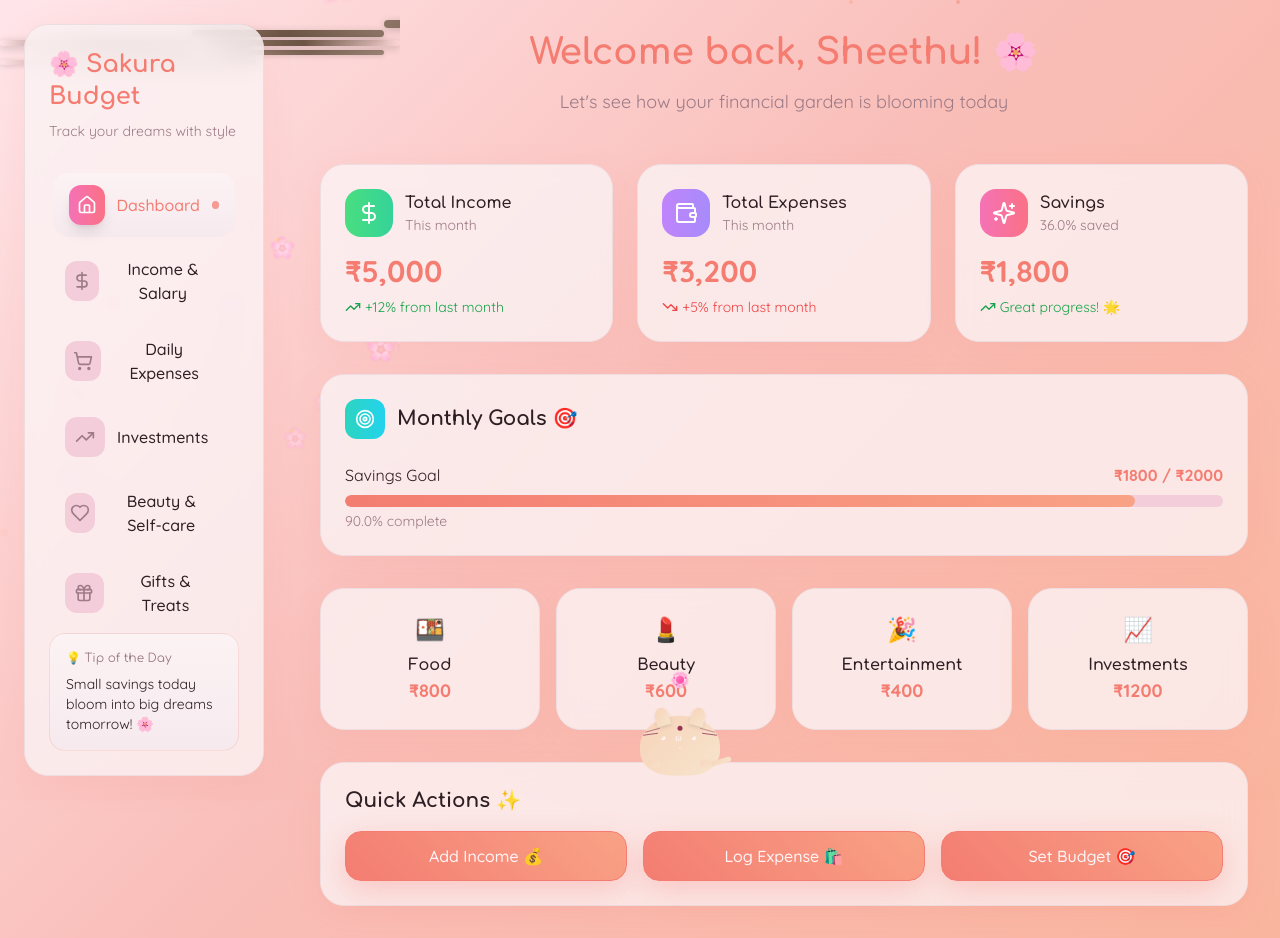
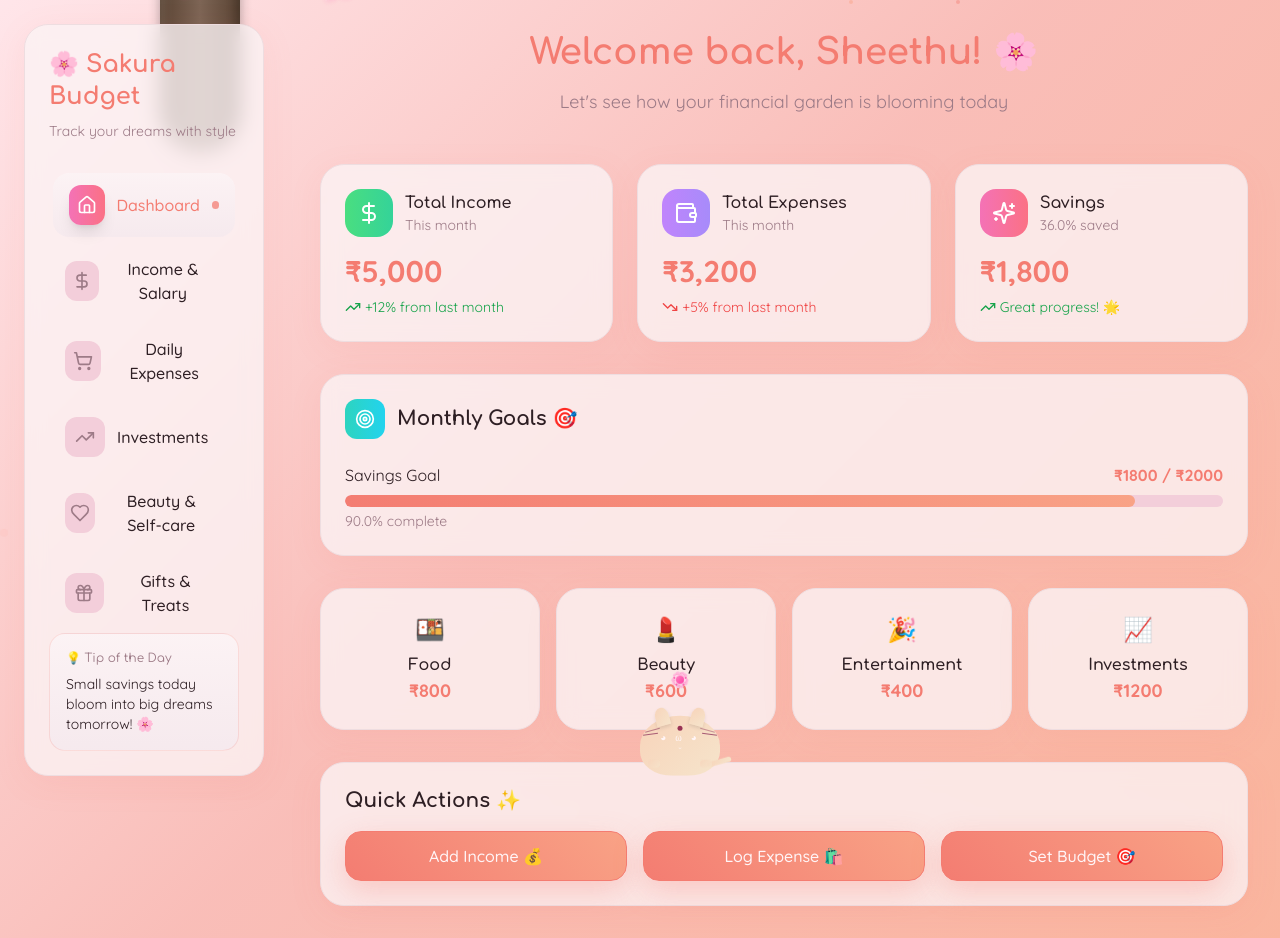
Before and after one commit to VARSHAMREDDY/sakura-cents-buddy, a React (Vite) app: page / in a window 1280 px wide. Built offline with nearby package versions, Linux system fonts and the light colour scheme; the HTML template or start-up script is replaced by a standard one.

Commit message:
Fix Sakura tree appearance

```diff
--- a/src/components/SakuraTree.tsx
+++ b/src/components/SakuraTree.tsx
@@ -50,133 +50,23 @@ export const SakuraTree = () => {
 
   return (
     <div className="sakura-tree fixed inset-0 pointer-events-none z-0 overflow-hidden">
-      {/* Horizontal branches spreading across the top */}
-      {/* Left section */}
+      {/* Thick tree trunk/bark */}
       <div
-        className="absolute top-0 left-0 rounded-full"
+        className="absolute left-1/2 -translate-x-1/2"
         style={{
-          width: '15vw',
-          height: '6px',
-          background: 'linear-gradient(to right, transparent, #6b5444, #8d7565)',
-          transform: 'translateY(40px)',
-          boxShadow: '0 2px 8px rgba(0,0,0,0.2)'
-        }}
-      />
-      <div
-        className="absolute top-0 left-0 rounded-full"
-        style={{
-          width: '20vw',
-          height: '5px',
-          background: 'linear-gradient(to right, transparent, #7d6555, #9d8575)',
-          transform: 'translateY(60px)',
-          boxShadow: '0 1px 5px rgba(0,0,0,0.15)'
+          width: '80px',
+          height: '200px',
+          top: '-50px',
+          background: 'linear-gradient(to right, #5a4434, #6b5444, #7d6555, #6b5444, #5a4434)',
+          borderRadius: '0 0 40px 40px',
+          boxShadow: '0 4px 12px rgba(0,0,0,0.3), inset -5px 0 10px rgba(0,0,0,0.2), inset 5px 0 10px rgba(255,255,255,0.1)'
         }}
       />
 
-      {/* Left-center section */}
-      <div
-        className="absolute top-0 left-[15vw] rounded-full"
-        style={{
-          width: '15vw',
-          height: '7px',
-          background: 'linear-gradient(to right, #8d7565, #6b5444, #8d7565)',
-          transform: 'translateY(30px)',
-          boxShadow: '0 2px 8px rgba(0,0,0,0.2)'
-        }}
-      />
-      <div
-        className="absolute top-0 left-[18vw] rounded-full"
-        style={{
-          width: '12vw',
-          height: '5px',
-          background: 'linear-gradient(to right, #9d8575, #7d6555, #9d8575)',
-          transform: 'translateY(50px)',
-          boxShadow: '0 1px 5px rgba(0,0,0,0.15)'
-        }}
-      />
-
-      {/* Center section */}
-      <div
-        className="absolute top-0 left-[30vw] rounded-full"
-        style={{
-          width: '18vw',
-          height: '8px',
-          background: 'linear-gradient(to right, #8d7565, #6b5444, #8d7565)',
-          transform: 'translateY(20px)',
-          boxShadow: '0 2px 8px rgba(0,0,0,0.2)'
-        }}
-      />
-      <div
-        className="absolute top-0 left-[32vw] rounded-full"
-        style={{
-          width: '16vw',
-          height: '6px',
-          background: 'linear-gradient(to right, #9d8575, #7d6555, #9d8575)',
-          transform: 'translateY(45px)',
-          boxShadow: '0 1px 5px rgba(0,0,0,0.15)'
-        }}
-      />
-
-      {/* Right-center section */}
-      <div
-        className="absolute top-0 left-[48vw] rounded-full"
-        style={{
-          width: '15vw',
-          height: '7px',
-          background: 'linear-gradient(to right, #8d7565, #6b5444, #8d7565)',
-          transform: 'translateY(35px)',
-          boxShadow: '0 2px 8px rgba(0,0,0,0.2)'
-        }}
-      />
-      <div
-        className="absolute top-0 left-[50vw] rounded-full"
-        style={{
-          width: '13vw',
-          height: '5px',
-          background: 'linear-gradient(to right, #9d8575, #7d6555, #9d8575)',
-          transform: 'translateY(55px)',
-          boxShadow: '0 1px 5px rgba(0,0,0,0.15)'
-        }}
-      />
-
-      {/* Right section */}
-      <div
-        className="absolute top-0 left-[63vw] rounded-full"
-        style={{
-          width: '18vw',
-          height: '7px',
-          background: 'linear-gradient(to right, #8d7565, #6b5444, #8d7565)',
-          transform: 'translateY(25px)',
-          boxShadow: '0 2px 8px rgba(0,0,0,0.2)'
-        }}
-      />
-      <div
-        className="absolute top-0 left-[70vw] rounded-full"
-        style={{
-          width: '15vw',
-          height: '5px',
-          background: 'linear-gradient(to right, #9d8575, #7d6555, #9d8575)',
-          transform: 'translateY(50px)',
-          boxShadow: '0 1px 5px rgba(0,0,0,0.15)'
-        }}
-      />
-
-      {/* Far right section */}
-      <div
-        className="absolute top-0 right-0 rounded-full"
-        style={{
-          width: '15vw',
-          height: '6px',
-          background: 'linear-gradient(to left, transparent, #6b5444, #8d7565)',
-          transform: 'translateY(40px)',
-          boxShadow: '0 2px 8px rgba(0,0,0,0.2)'
-        }}
-      />
-
-      {/* Beautiful sakura flower clusters on branches - spread across entire width */}
+      {/* Beautiful sakura flower clusters on tree */}
       {Array.from({ length: 150 }).map((_, i) => {
-        const topPos = 20 + Math.random() * 40;
-        const leftPos = Math.random() * 100;
+        const topPos = 5 + Math.random() * 25;
+        const leftPos = 35 + Math.random() * 30;
         const size = 10 + Math.random() * 6;
         const delay = Math.random() * 2;
 
```
